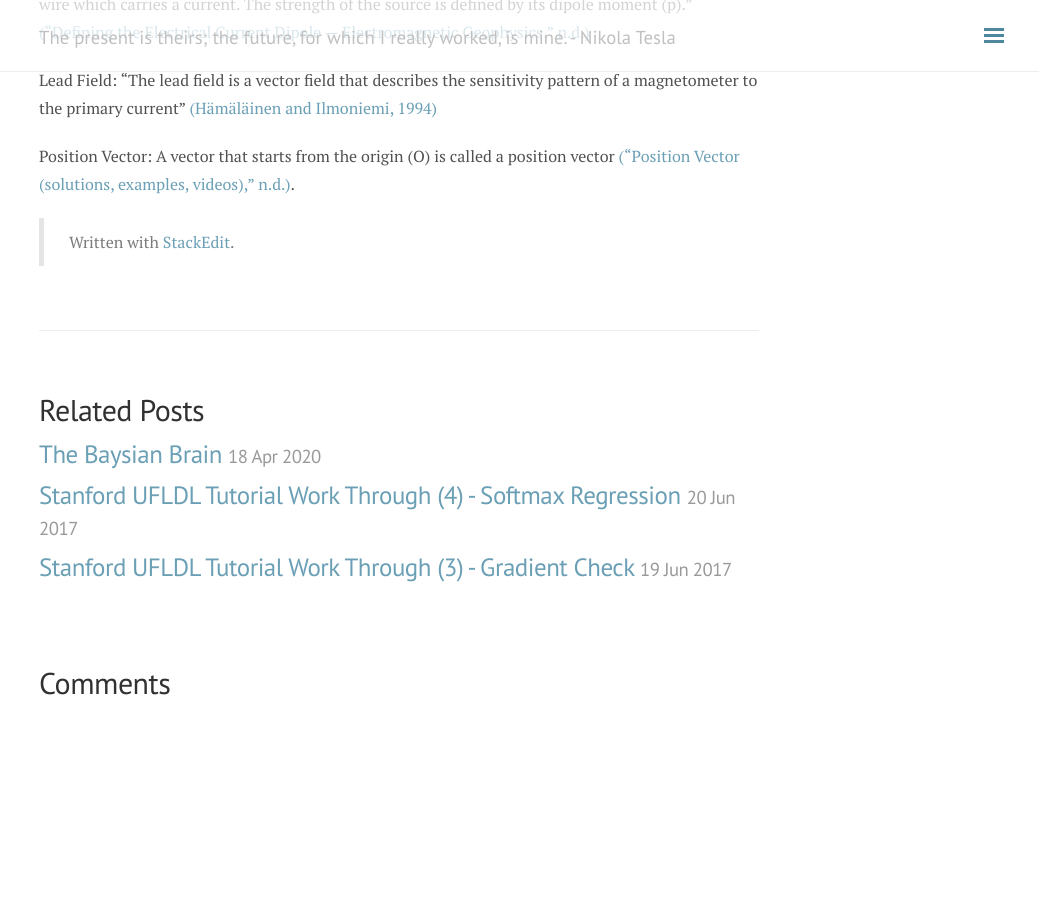
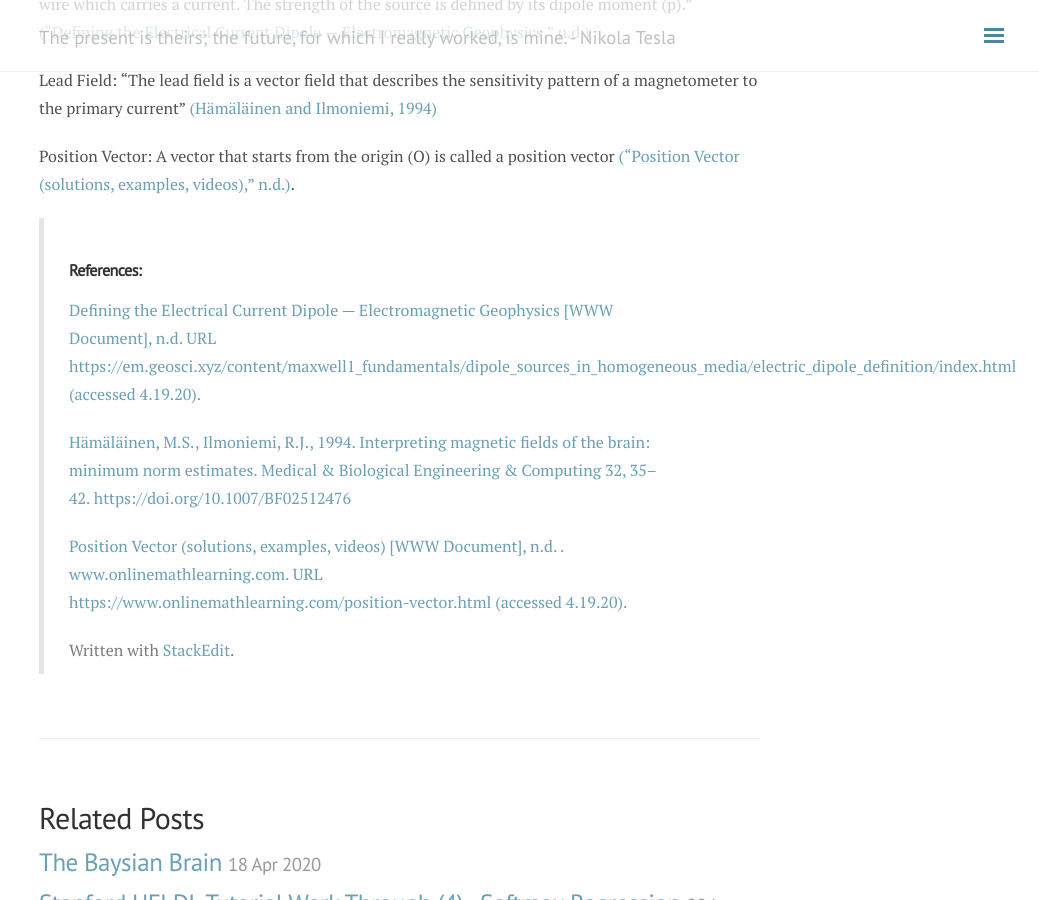
Before and after one commit to andylikescodes/andylikescodes.github.io, a Jekyll site: the page built from _posts/2020-04-19-Minimum-Norm-Estimates.md, in a window 1280 px wide and 900 px high, scrolled down 1622 px. Shown: the whole window, without its empty margins (241-1280 px from the left). Built offline with Jekyll 4.4.1, drawn with Linux system fonts in a browser that asks for light colours; nearby versions of some CDN libraries; comment, search, counter and statistics services are not loaded; before the commit the page ends 2333 px from its top, so only the background shows below that.

Commit message:
_posts/2020-04-19-Minimum-Norm-Estimates.md updated from https://stackedit.io/

```diff
--- a/_posts/2020-04-19-Minimum-Norm-Estimates.md
+++ b/_posts/2020-04-19-Minimum-Norm-Estimates.md
@@ -32,10 +32,16 @@ Lead Field: “The lead field is a vector field that describes the sensitivity p
 
 Position Vector: A vector that starts from the origin (O) is called a position vector [(“Position Vector (solutions, examples, videos),” n.d.)](https://www.zotero.org/google-docs/?L3F8dd).
 
-
+>### References:
+>[Defining the Electrical Current Dipole — Electromagnetic Geophysics [WWW Document], n.d. URL https://em.geosci.xyz/content/maxwell1_fundamentals/dipole_sources_in_homogeneous_media/electric_dipole_definition/index.html (accessed 4.19.20).](https://www.zotero.org/google-docs/?yfEVqZ)
+>
+> [Hämäläinen, M.S., Ilmoniemi, R.J., 1994. Interpreting magnetic fields of the brain: minimum norm estimates. Medical & Biological Engineering & Computing 32, 35–42. https://doi.org/10.1007/BF02512476](https://www.zotero.org/google-docs/?yfEVqZ)
+>
+> [Position Vector (solutions, examples, videos) [WWW Document], n.d. . www.onlinemathlearning.com. URL https://www.onlinemathlearning.com/position-vector.html (accessed 4.19.20).](https://www.zotero.org/google-docs/?yfEVqZ)
+>
 > Written with [StackEdit](https://stackedit.io/).
 <!--stackedit_data:
-eyJoaXN0b3J5IjpbMTY4OTcyOTAwNiwtMjA5NzM4NTUzOCw3Nj
+eyJoaXN0b3J5IjpbMjA5NTQ2NzQ4NCwtMjA5NzM4NTUzOCw3Nj
 M5ODM3MjIsMzY3MDE4NTA4LDEwNDQ0ODg5ODEsMzA4MTQyODk0
 LC0xODAyNDI3NTM5LDE2MTkwNDEyOTVdfQ==
 -->
```
